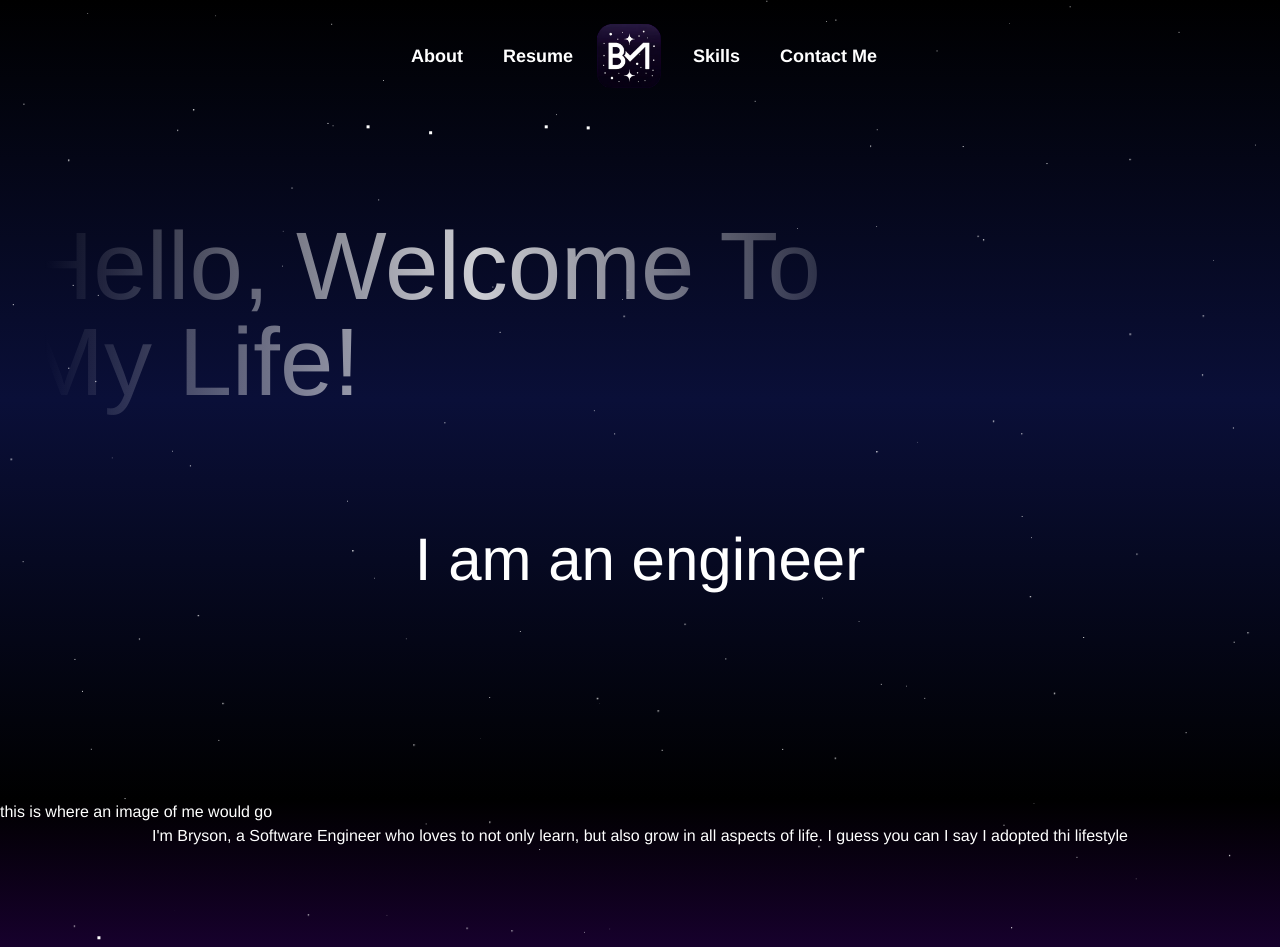
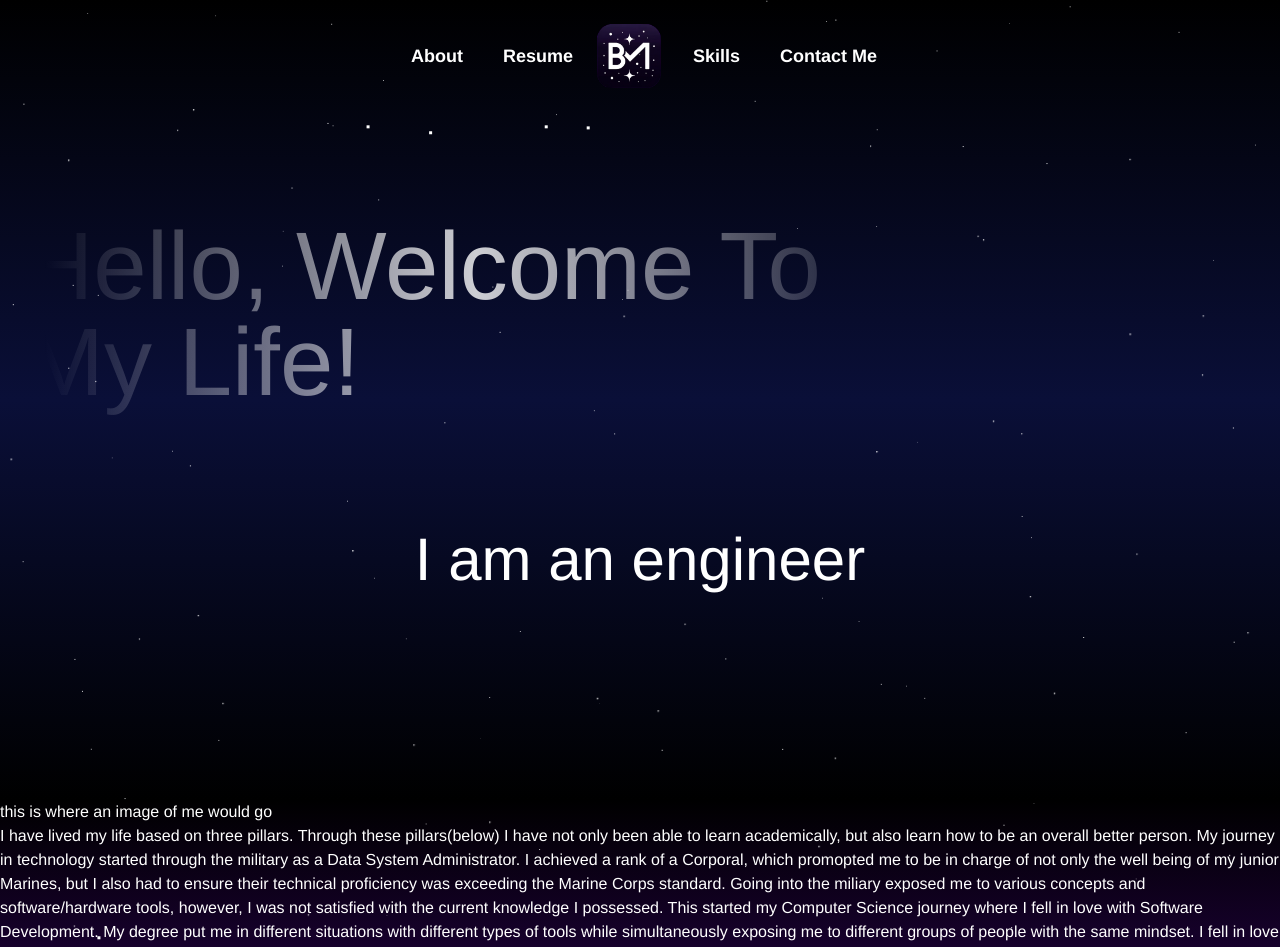
Before and after one commit to Brysonm77/PortfolioMonteiro, a React (Vite) app in the folder portfolio/: page / in a window 1280 px wide. Shown: the top 947 px of the page. Built offline with nearby package versions, Linux system fonts and the light colour scheme.

Commit message:
added more text to the about section. Needs grammatical checks

```diff
--- a/portfolio/src/components/about/component.tsx
+++ b/portfolio/src/components/about/component.tsx
@@ -76,9 +76,24 @@ const About = () => {
           <p>this is where an image of me would go</p>
           <div className="flex flex-wrap justify-center items-center">
             <p>
-              I'm Bryson, a Software Engineer who loves to not only learn, but
-              also grow in all aspects of life. I guess you can I say I adopted
-              thi lifestyle
+              I have lived my life based on three pillars. Through these
+              pillars(below) I have not only been able to learn academically,
+              but also learn how to be an overall better person. My journey in
+              technology started through the military as a Data System
+              Administrator. I achieved a rank of a Corporal, which promopted me
+              to be in charge of not only the well being of my junior Marines,
+              but I also had to ensure their technical proficiency was exceeding
+              the Marine Corps standard. Going into the miliary exposed me to
+              various concepts and software/hardware tools, however, I was not
+              satisfied with the current knowledge I possessed. This started my
+              Computer Science journey where I fell in love with Software
+              Development. My degree put me in different situations with
+              different types of tools while simultaneously exposing me to
+              different groups of people with the same mindset. I fell in love
+              with the creative freedom and the critical thinking that comes
+              with development. I hope to find a company that allows me to grow
+              creatively, but also expose me to new problems and questions which
+              will keep me learning.
             </p>
           </div>
         </div>
```
